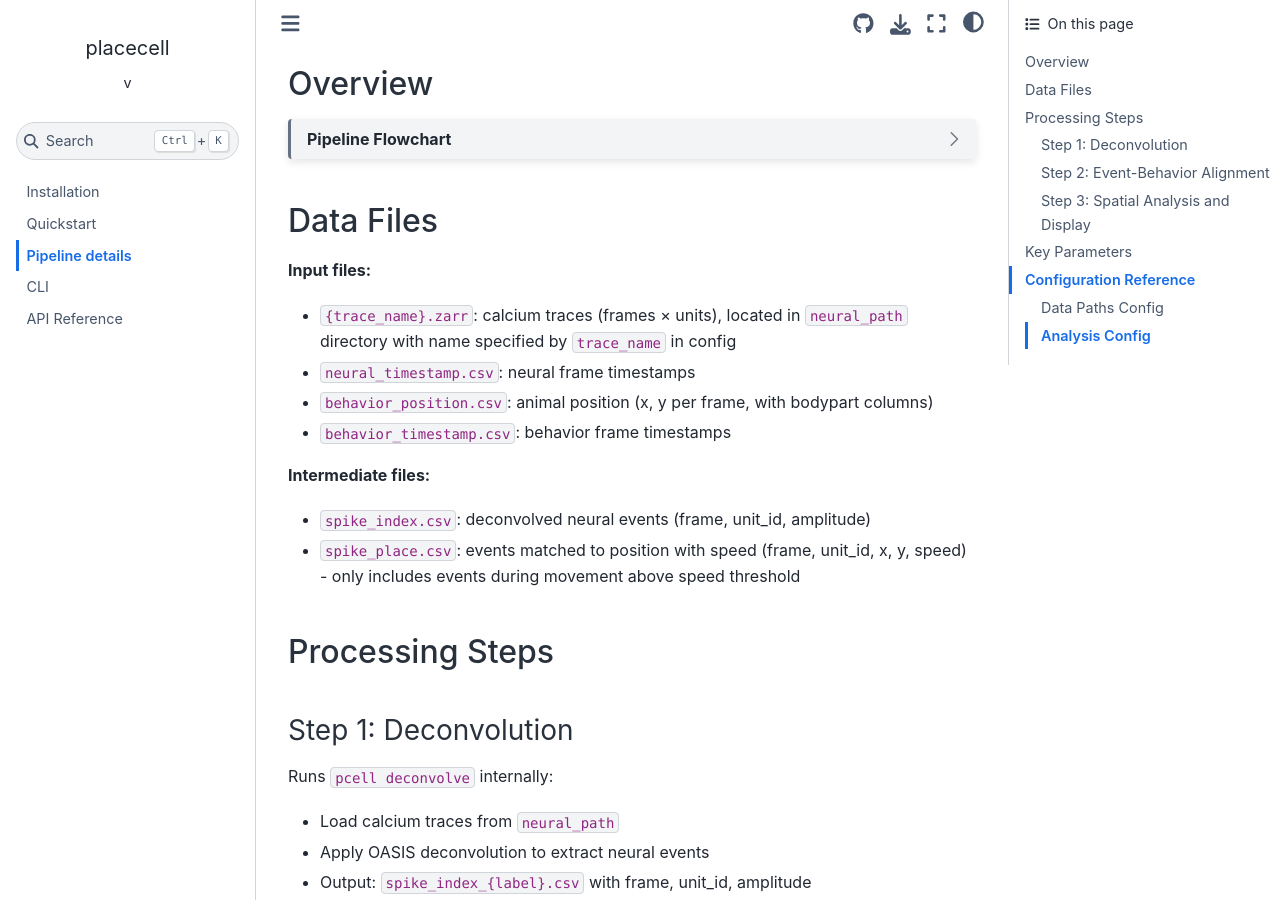
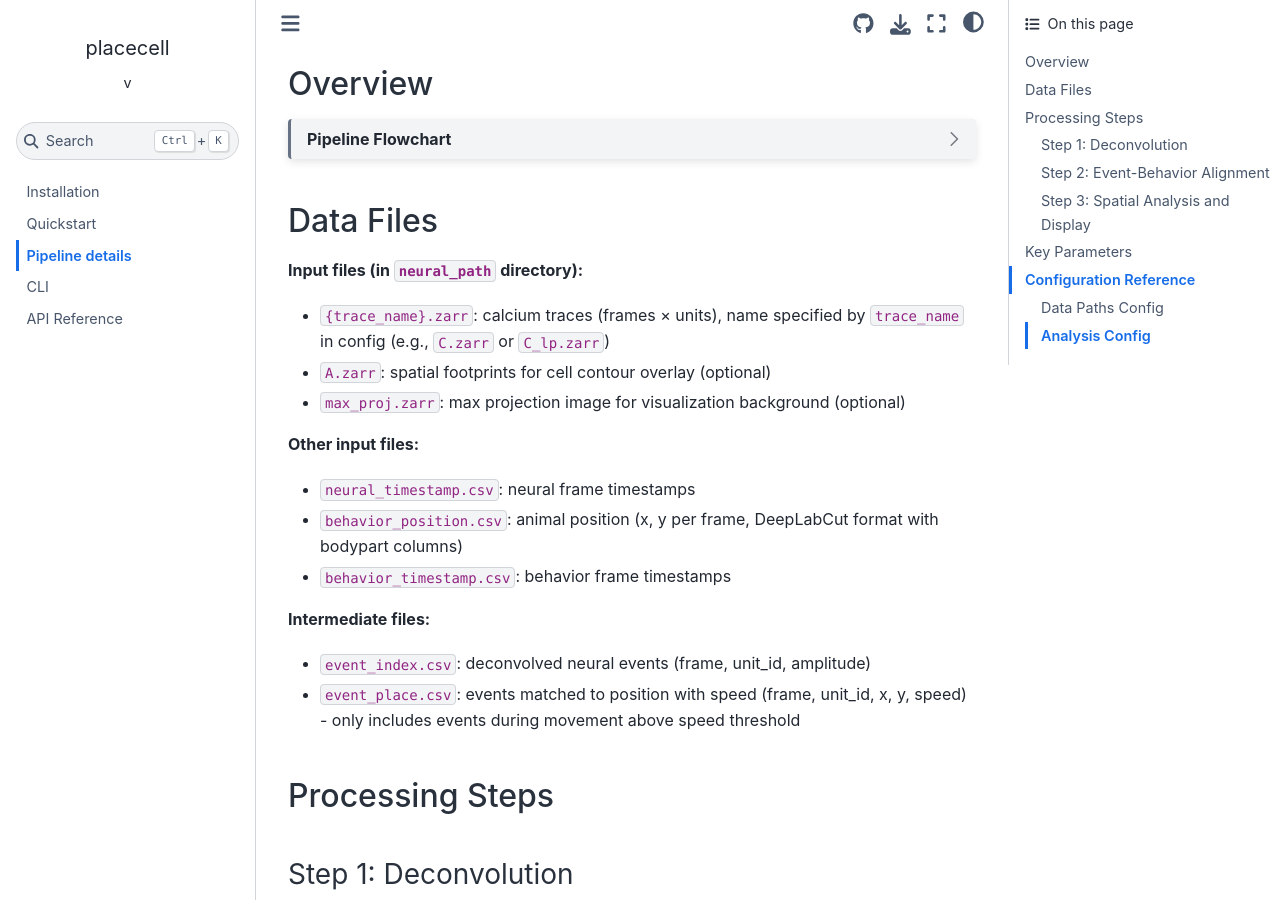
Before and after one commit to miniscope/placecell, a Sphinx documentation site: the page built from docs/pipeline.md, in a window 1280 px wide and 900 px high, scrolled down 237 px. Built offline with Sphinx 7.4.7 and the Sphinx Book theme 1.1.4, drawn with Linux system fonts in a browser that asks for light colours.

Commit message:
add optional neural recording files

````diff
--- a/docs/pipeline.md
+++ b/docs/pipeline.md
@@ -10,7 +10,9 @@ Note: This pipeline uses OASIS deconvolution to extract neural events from calci
 ```mermaid
 flowchart LR
     subgraph Input
-        A[(C.zarr)]
+        A[("{trace_name}.zarr")]
+        A2[("A.zarr (optional)")]
+        A3[("max_proj.zarr (optional)")]
         B[(neural_timestamp.csv)]
         C[(behavior_position.csv)]
         D[(behavior_timestamp.csv)]
@@ -61,15 +65,19 @@ flowchart LR
 
 ## Data Files
 
-**Input files:**
-- `{trace_name}.zarr`: calcium traces (frames × units), located in `neural_path` directory with name specified by `trace_name` in config
+**Input files (in `neural_path` directory):**
+- `{trace_name}.zarr`: calcium traces (frames × units), name specified by `trace_name` in config (e.g., `C.zarr` or `C_lp.zarr`)
+- `A.zarr`: spatial footprints for cell contour overlay (optional)
+- `max_proj.zarr`: max projection image for visualization background (optional)
+
+**Other input files:**
 - `neural_timestamp.csv`: neural frame timestamps
-- `behavior_position.csv`: animal position (x, y per frame, with bodypart columns)
+- `behavior_position.csv`: animal position (x, y per frame, DeepLabCut format with bodypart columns)
 - `behavior_timestamp.csv`: behavior frame timestamps
 
 **Intermediate files:**
-- `spike_index.csv`: deconvolved neural events (frame, unit_id, amplitude)
-- `spike_place.csv`: events matched to position with speed (frame, unit_id, x, y, speed) - only includes events during movement above speed threshold
+- `event_index.csv`: deconvolved neural events (frame, unit_id, amplitude)
+- `event_place.csv`: events matched to position with speed (frame, unit_id, x, y, speed) - only includes events during movement above speed threshold
 
 ## Processing Steps
 
````
Also changed, not shown: other parts of docs/pipeline.md (+2 -0 lines).
